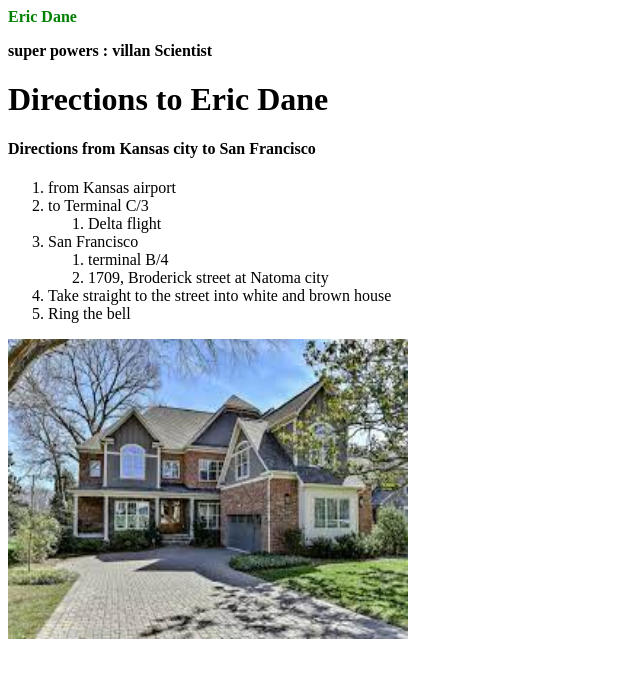
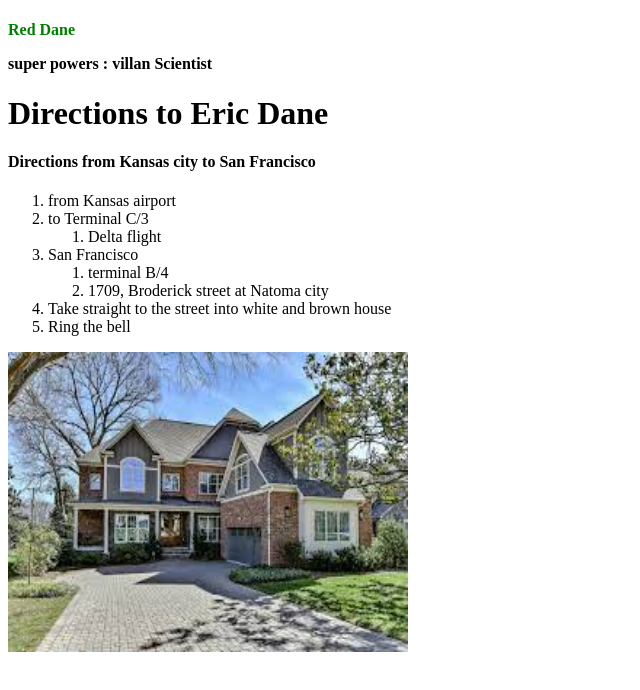
Before and after one commit to 44-563-WebApps-F21/webapps-f21-assignment-3-s545252, a plain HTML site: page bonus.html in a window 1280 px wide. Shown: the whole page, without its empty margins (0-640 px from the left). Drawn offline with Linux system fonts and the light colour scheme.

Commit message:
changes happen

```diff
--- a/bonus.html
+++ b/bonus.html
@@ -1,7 +1,9 @@
+<!DOCTYPE html>
+<html>
 <h4>
-    <p style="color:green;">Eric Dane </p>
+    <p style="color:green;">Red Dane </p>
     <p> super powers : villan Scientist </p>
-
+</h4>
     <h1>Directions to Eric Dane </h1>
     <h4>Directions from Kansas city to San Francisco</h4>
     <ol>
@@ -19,4 +21,5 @@
             <li>Ring the bell </li>
     </ol>
     <img src = Illu.jpg alt="Here is the lair" width="400" height="300">
-</h4>
+
+</html>
```
Also changed, not shown: 1 other file.
